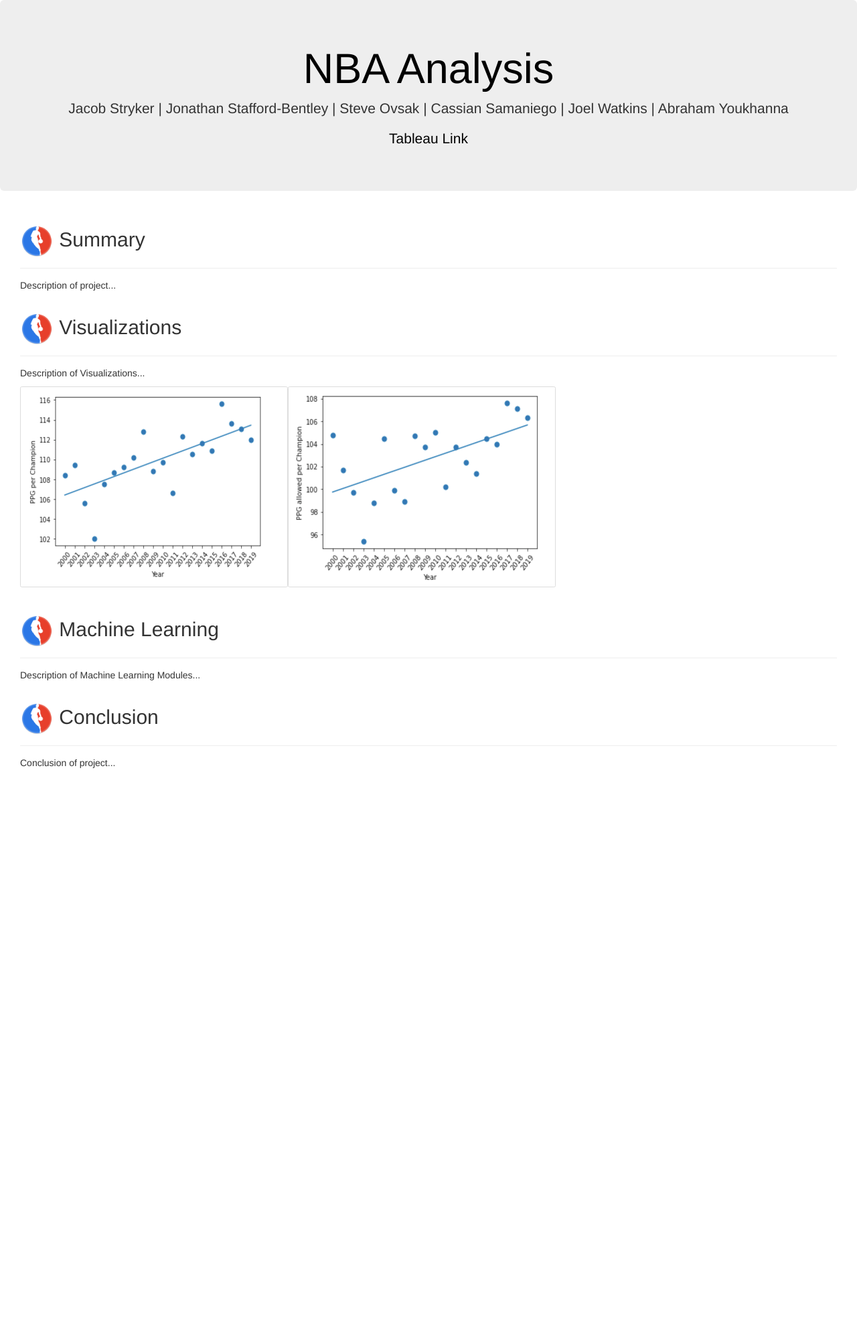
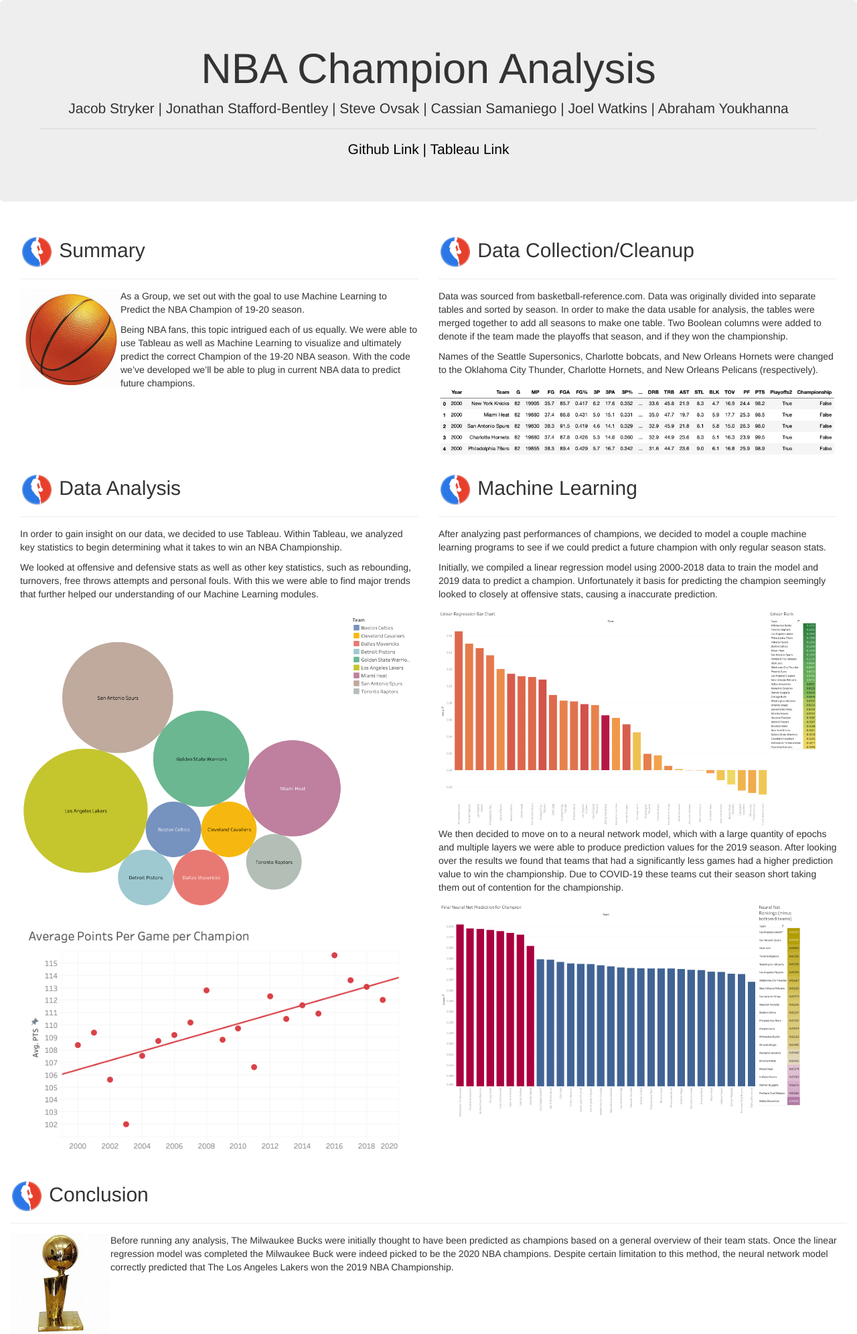
Before and after one commit to jonsb-coding/NBA_Analysis, a Flask app: page / in a window 1280 px wide. Shown: the whole page at 67% size. Before the commit the page ends 1147 px from the top, so only its background shows below. Run offline with Flask 2, Linux system fonts and the light colour scheme; some libraries are stand-ins or nearby versions.

Commit message:
finished NBA-App

```diff
--- a/NBA-App/templates/index.html
+++ b/NBA-App/templates/index.html
@@ -20,52 +20,93 @@
   <div class="container-fluid">
     <div class="row">
       <div class="col-md-12 jumbotron text-center">
-        <h1><a href="https://github.com/Jonnybobba/NBA_Analysis", style="color: black;">NBA Analysis</a></h1>
+        <h1>NBA Champion Analysis</h1>
         <p>Jacob Stryker | Jonathan Stafford-Bentley | Steve Ovsak | Cassian Samaniego | Joel Watkins | Abraham Youkhanna</p>
-        <p><a href="https://public.tableau.com/profile/joel.watkins#!/vizhome/NBA_Stats_16131910288430/Story1?publish=yes", style="color: black;">Tableau Link</a></p>
+        <hr class="my-4">
+
+        <p><a href="https://github.com/Jonnybobba/NBA_Analysis", style="color: black;">Github Link |</a><a href="https://public.tableau.com/profile/joel.watkins#!/vizhome/NBA_Champion_Analysis/Story1", style="color: black;"> Tableau Link</a></p>
+
       </div>
     </div>
 
     <div class = "row-content">
-    <div class="col-sm-12 col-med-12 col-lg-12">
-        <h2 class="text-left">    <img src="{{ url_for('static', filename= 'images/NBA-icon.png')}}" height="50px" width="50px" class="" alt="#">
-          Summary</h2>
+      <div class="col-sm-12 col-med-6 col-lg-6">
+          <h2 class="text-left">    <img src="{{ url_for('static', filename= 'images/NBA-icon.png')}}" height="50px" width="50px" class="" alt="#"> Summary</h2>
           <hr class="my-4">
-        <p>Description of project...
-    </p>
-
+          <a href="">
+            <img src="{{ url_for('static', filename= 'images/ball.png')}}" ALIGN="left" height="150px" width="150px" class="center" alt="#">
+            </a>
+          <p>As a Group, we set out with the goal to use Machine Learning to Predict the NBA Champion of 19-20 season. </p>
+          <p>Being NBA fans, this topic intrigued each of us equally. We were able to use Tableau as well as Machine Learning to visualize and ultimately predict the correct Champion of the 19-20 NBA season. With the code we’ve developed we’ll be able to plug in current NBA data to predict future champions.</p>
 
         </div>
-<div class="col-sm-12 col-med-12 col-lg-12">
-  <h2 class="text-left"> <img src="{{ url_for('static', filename= 'images/NBA-icon.png')}}" height="50px" width="50px" class="" alt="#"> Visualizations</h2>
+
+    </div>
+    <div class = "row-content">
+      <div class="col-sm-12 col-med-6 col-lg-6">
+          <h2 class="text-left">    <img src="{{ url_for('static', filename= 'images/NBA-icon.png')}}" height="50px" width="50px" class="" alt="#"> Data Collection/Cleanup</h2>
           <hr class="my-4">
-  <p>Description of Visualizations...
-  </p>
+          <p>Data was sourced from basketball-reference.com. Data was originally divided into separate tables and sorted by season. In order to make the data usable for analysis, the tables were merged together to add all seasons to make one table. Two Boolean columns were added to denote if the team made the playoffs that season, and if they won the championship. </p>
+          <p>Names of the Seattle Supersonics, Charlotte bobcats, and New Orleans Hornets were changed to the Oklahoma City Thunder, Charlotte Hornets, and New Orleans Pelicans (respectively).</p>
           <a href="">
-    <img src="{{ url_for('static', filename= 'images/PPG.png')}}" height="300px" width="400px" class="rounded float-left thumbnail" alt="#">
+        <img src="{{ url_for('static', filename= 'images/NBA_Data.png')}}" height="" width="" class="img-responsive" alt="#">
         </a>
-  <a href="#">
-    <img src="{{ url_for('static', filename= 'images/PPG_Allowed.png')}}" height="300px" width="400px" class="rounded float right thumbnail" alt="#">
+      </div>
+    </div>
+      <div class="col-sm-12 col-med-6 col-lg-6">
+        <h2 class="text-left"> <img src="{{ url_for('static', filename= 'images/NBA-icon.png')}}" height="50px" width="50px" class="" alt="#"> Data Analysis</h2>
+        <hr class="my-4">
+        <p>In order to gain insight on our data, we decided to use Tableau. Within Tableau, we analyzed key statistics to begin determining what it takes to win an NBA Championship. </p>
+        <p>We looked at offensive and defensive stats as well as other key statistics, such as rebounding, turnovers, free throws attempts and personal fouls. With this we were able to find major trends that further helped our understanding of our Machine Learning modules.</p>
+        <a href="https://public.tableau.com/profile/joel.watkins#!/vizhome/Bubble_Chart_16143857505340/Sheet7?publish=yes">
+          <img src="{{ url_for('static', filename= 'images/Bubble_Chart_Champs.png')}}" height="" width="" class="img-responsive" alt="#">
+          </a>
+          <a href="https://public.tableau.com/profile/joel.watkins#!/vizhome/PPG_per_champ/Sheet1?publish=yes">
+            <img src="{{ url_for('static', filename= 'images/PPG_Champ.png')}}" height="" width="" class="img-responsive" alt="#">
+            </a>
+
         </a>
 
       </div>
-</div>
+
       <div class = "row-content">
-  <div class="col-sm-12 col-med-12 col-lg-12">
+        <div class="col-sm-12 col-med-6 col-lg-6">
             <h2 class="text-left"><img src="{{ url_for('static', filename= 'images/NBA-icon.png')}}" height="50px" width="50px" class="" alt="#"> Machine Learning</h2>
             <hr class="my-4">
-      <p>Description of Machine Learning Modules...
+            <p>After analyzing past performances of champions, we decided to model a couple machine learning programs to see if we could predict a future champion with only regular season stats.</p>
+      <p>Initially, we compiled a linear regression model using 2000-2018 data to train the model and 2019 data to predict a champion. Unfortunately it basis for predicting the champion seemingly looked to closely at offensive stats, causing a inaccurate prediction.
       </p>
+      <div class="image">
+      <div class="col-sm-12 col-med-3 col-lg-3"></div>
+      <a href="https://public.tableau.com/profile/joel.watkins#!/vizhome/Linear_Reg/Dashboard3?publish=yes">
+        <img src="{{ url_for('static', filename= 'images/Linear_Reg_ML.png')}}" height="" width="" class="img-responsive" alt="#">
+        </a>
+        <p>We then decided to move on to a neural network model, which with a large quantity of epochs and multiple layers we were able to produce prediction values for the 2019 season. After looking over the results we found that teams that had a significantly less games had a higher prediction value to win the championship. Due to COVID-19 these teams cut their season short taking them out of contention for the championship.</p>
+      <a href="https://public.tableau.com/profile/joel.watkins#!/vizhome/Neural_Net/Dashboard2?publish=yes">
+        <img src="{{ url_for('static', filename= 'images/Neural_Net.png')}}" height="" width="" class="img-responsive" alt="#">
+      </a>
+    </div>
+        </div>
+
+      </div>
+
+  </div>
 
 
-</div>
+
 <div class = "row-content">
   <div class="col-sm-12 col-med-12 col-lg-12">
       <h2 class="text-left"><img src="{{ url_for('static', filename= 'images/NBA-icon.png')}}" height="50px" width="50px" class="" alt="#"> Conclusion</h2>
       <hr class="my-4">
-      <p>Conclusion of project...
+      <a href="">
+        <img src="{{ url_for('static', filename= 'images/NBA_trophy.png')}}" ALIGN="left" height="150px" width="150px" class="center" alt="#">
+        </a>
+      <p>Before running any analysis, The Milwaukee Bucks were initially thought to have been predicted as champions based on a general overview of their team stats. Once the linear regression model was completed the Milwaukee Buck were indeed picked to be the 2020 NBA champions. Despite certain limitation to this method, the neural network model correctly predicted that The Los Angeles Lakers won the 2019 NBA Championship.
   </p>
 </div>
+
+</div>
+
   <script src="https://cdnjs.cloudflare.com/ajax/libs/d3/5.5.0/d3.js"></script>
   <script src="https://cdn.plot.ly/plotly-latest.min.js"></script>
   <script src="{{ url_for('static', filename='js/app.js') }}"></script>
```
Also changed, not shown: Resources/linear_champ_results (1).csv (added, +31 -0 lines), Resources/neural_champ_results (1).csv (added, +31 -0 lines), NBA-App/static/images/Bubble_Chart_Champs.png (added), NBA-App/static/images/FTA_PF.png (added), NBA-App/static/images/Linear_Reg_ML.png (added), NBA-App/static/images/NBA_Data.png (added), NBA-App/static/images/NBA_trophy.png (added), NBA-App/static/images/Neural_Net.png (added), NBA-App/static/images/PPG.png (deleted), NBA-App/static/images/PPG_Allowed.png (deleted), NBA-App/static/images/PPG_Champ.png (added), NBA-App/static/images/ball.png (added), NBA-App/static/images/basketball.png (deleted), NBA-App/static/images/r2_PPG.png (deleted), 1 more files, 1 other file. Lines whose indentation alone changed are shown as unchanged.
